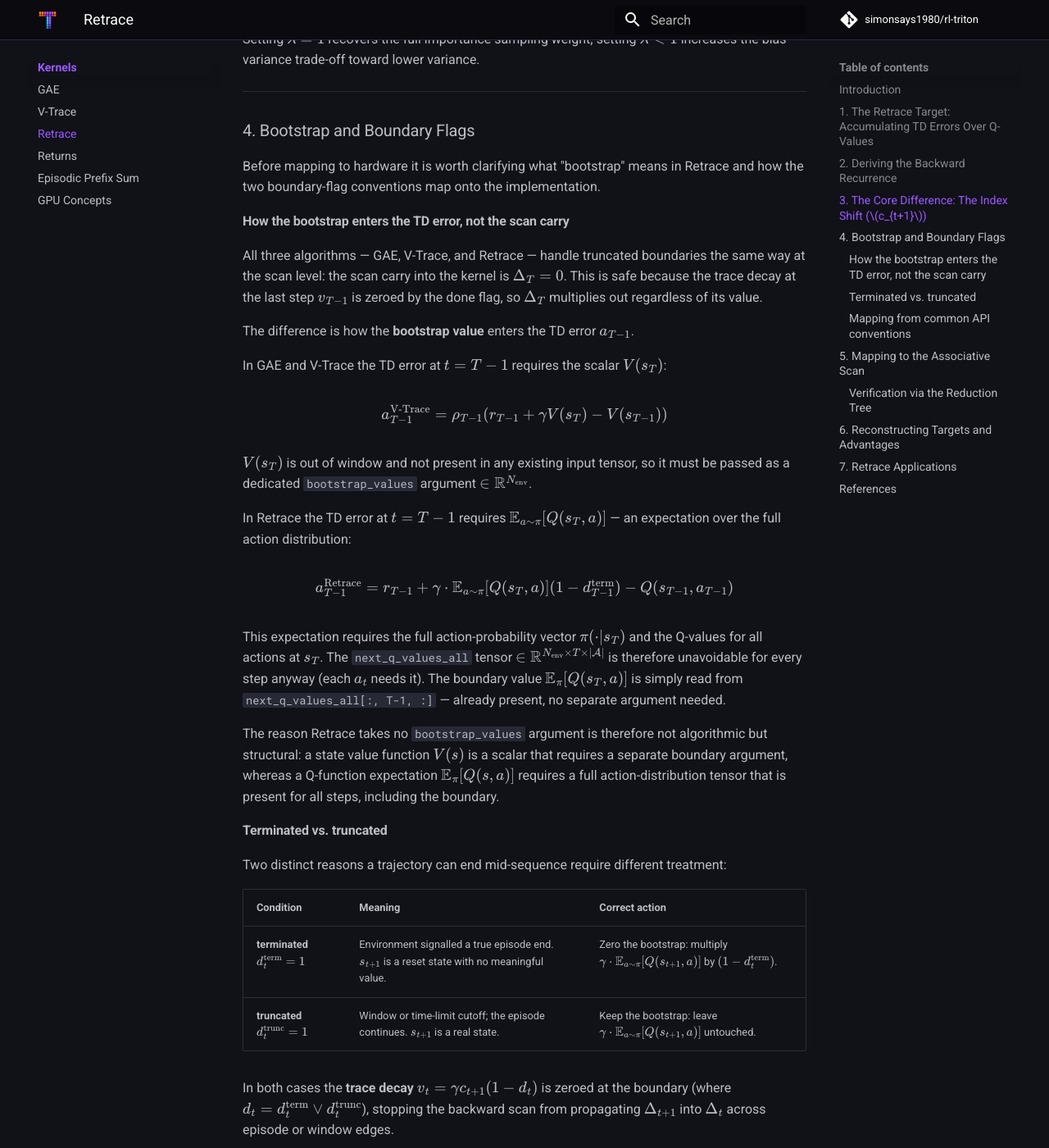
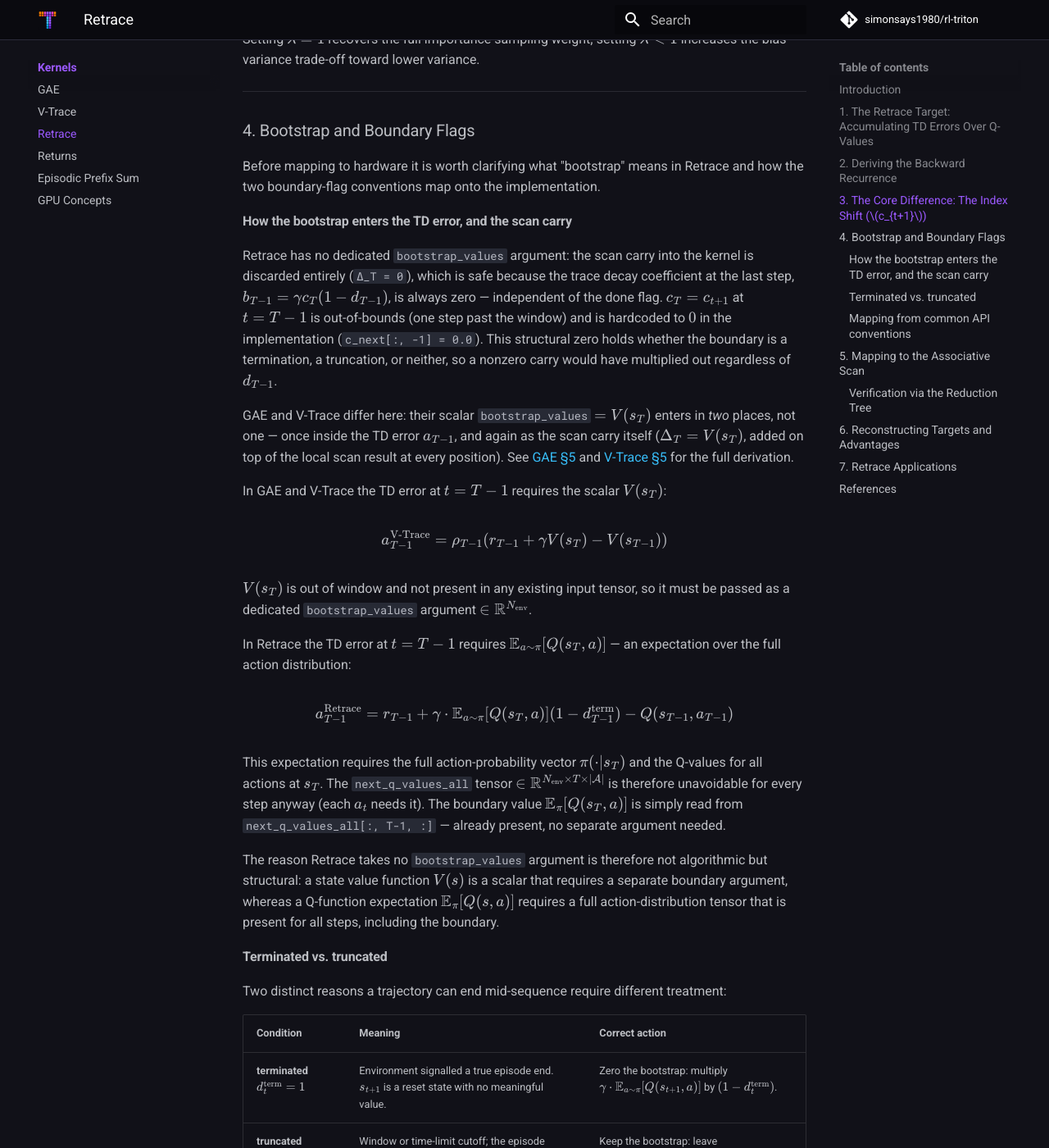
Before and after one commit to simonsays1980/rl-triton, an MkDocs documentation site: the page built from docs/kernels/retrace.md, in a window 1280 px wide and 1400 px high, scrolled down 2685 px. Shown: the whole window at 82% size. Built offline with MkDocs 1.6.1 and Material for MkDocs 9.7.7, drawn with Linux system fonts in a browser that asks for light colours; comment, search, counter and statistics services are not loaded; some of the changed text lies outside the part shown.

Commit message:
WIP.
Signed-off-by: simonsays1980 <simon.zehnder@gmail.com>

```diff
--- a/docs/kernels/retrace.md
+++ b/docs/kernels/retrace.md
@@ -83,11 +83,11 @@ Setting $\lambda = 1$ recovers the full importance sampling weight; setting $\la
 
 Before mapping to hardware it is worth clarifying what "bootstrap" means in Retrace and how the two boundary-flag conventions map onto the implementation.
 
-#### How the bootstrap enters the TD error, not the scan carry
+#### How the bootstrap enters the TD error, and the scan carry
 
-All three algorithms — GAE, V-Trace, and Retrace — handle truncated boundaries the same way at the scan level: the scan carry into the kernel is $\Delta_T = 0$. This is safe because the trace decay at the last step $v_{T-1}$ is zeroed by the done flag, so $\Delta_T$ multiplies out regardless of its value.
+Retrace has no dedicated `bootstrap_values` argument: the scan carry into the kernel is discarded entirely (`Δ_T = 0`), which is safe because the trace decay coefficient at the last step, $b_{T-1} = \gamma c_T (1-d_{T-1})$, is always zero — independent of the done flag. $c_T = c_{t+1}$ at $t=T-1$ is out-of-bounds (one step past the window) and is hardcoded to $0$ in the implementation (`c_next[:, -1] = 0.0`). This structural zero holds whether the boundary is a termination, a truncation, or neither, so a nonzero carry would have multiplied out regardless of $d_{T-1}$.
 
-The difference is how the **bootstrap value** enters the TD error $a_{T-1}$.
+GAE and V-Trace differ here: their scalar `bootstrap_values` $= V(s_T)$ enters in *two* places, not one — once inside the TD error $a_{T-1}$, and again as the scan carry itself ($\Delta_T = V(s_T)$, added on top of the local scan result at every position). See [GAE §5](gae.md#5-handling-truncated-episodes) and [V-Trace §5](vtrace.md#5-reconstructing-targets-and-advantages) for the full derivation.
 
 In GAE and V-Trace the TD error at $t=T-1$ requires the scalar $V(s_T)$:
 
@@ -112,12 +112,14 @@ Two distinct reasons a trajectory can end mid-sequence require different treatme
 | **terminated** $d_t^{\text{term}} = 1$ | Environment signalled a true episode end. $s_{t+1}$ is a reset state with no meaningful value. | Zero the bootstrap: multiply $\gamma \cdot \mathbb{E}_{a \sim \pi}[Q(s_{t+1}, a)]$ by $(1 - d_t^{\text{term}})$. |
 | **truncated** $d_t^{\text{trunc}} = 1$ | Window or time-limit cutoff; the episode continues. $s_{t+1}$ is a real state. | Keep the bootstrap: leave $\gamma \cdot \mathbb{E}_{a \sim \pi}[Q(s_{t+1}, a)]$ untouched. |
 
-In both cases the **trace decay** $v_t = \gamma c_{t+1}(1 - d_t)$ is zeroed at the boundary (where $d_t = d_t^{\text{term}} \vee d_t^{\text{trunc}}$), stopping the backward scan from propagating $\Delta_{t+1}$ into $\Delta_t$ across episode or window edges.
+In both cases the **trace decay** $b_t = \gamma c_{t+1}(1 - d_t)$ is zeroed at the boundary (where $d_t = d_t^{\text{term}} \vee d_t^{\text{trunc}}$), stopping the backward scan from propagating $\Delta_{t+1}$ into $\Delta_t$ across episode or window edges.
+
+This means a **truncated** rollout window introduces a small bias that is structurally different from GAE/V-Trace's. There, the carry $A_T = V(s_T)$ supplies a value-based estimate of everything beyond the window. In Retrace, $c_{t+1}$ at $t=T-1$ would need $c_T$, which does not exist and is fixed to $0$ — so the windowed estimator drops the entire $\gamma c_T \Delta_T$ tail rather than approximating it. The one-step bootstrap $\mathbb{E}_\pi[Q(s_T,\cdot)]$ inside $a_{T-1}$ still corrects the *last* TD error, but nothing beyond it is estimated. This is a known limitation of windowed Retrace, not a kernel defect, and shrinks as the window grows relative to $1/(1-\gamma c)$.
 
 The two quantities the implementation therefore uses are:
 
 $$d_t^{\text{term}} = d_t - d_t^{\text{trunc}} \qquad \text{(gates the bootstrap in } a_t\text{)}$$
-$$d_t = d_t^{\text{term}} \vee d_t^{\text{trunc}} \qquad \text{(gates trace decay in } v_t\text{)}$$
+$$d_t = d_t^{\text{term}} \vee d_t^{\text{trunc}} \qquad \text{(gates trace decay in } b_t\text{)}$$
 
 #### Mapping from common API conventions
 
@@ -139,7 +141,7 @@ Despite the index shift, the mathematical structure is still a perfect first-ord
 
 The inputs map to hardware tuples $(a, b)$ as follows:
 * **TD accumulation ($a_t$):** $a_t = \delta_t = r_t + \gamma(1-d_t^{\text{term}})\mathbb{E}_{a \sim \pi}[Q(s_{t+1}, a)] - Q(s_t, a_t)$
-* **Trace Decay product ($b_t$):** $b_t = \gamma c_{t+1}(1-d_t)$
+* **Trace Decay coefficient ($b_t$):** $b_t = \gamma c_{t+1}(1-d_t)$
 
 Because $c_{t+1}$ requires looking one step into the future, we simply shift the $c$ array in PyTorch using `torch.roll` before passing it to the Triton kernel.
 
```
Also changed, not shown: docs/kernels/vtrace.md (+6 -2 lines).
